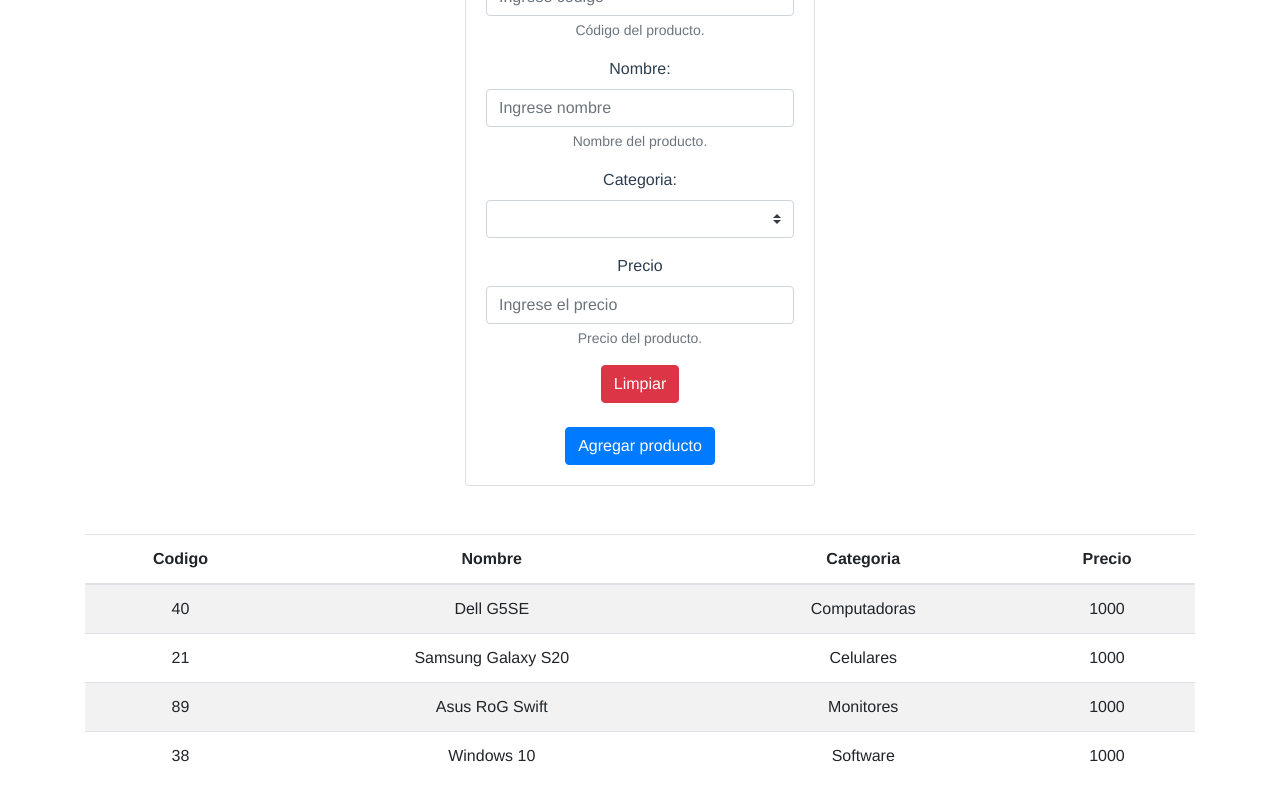
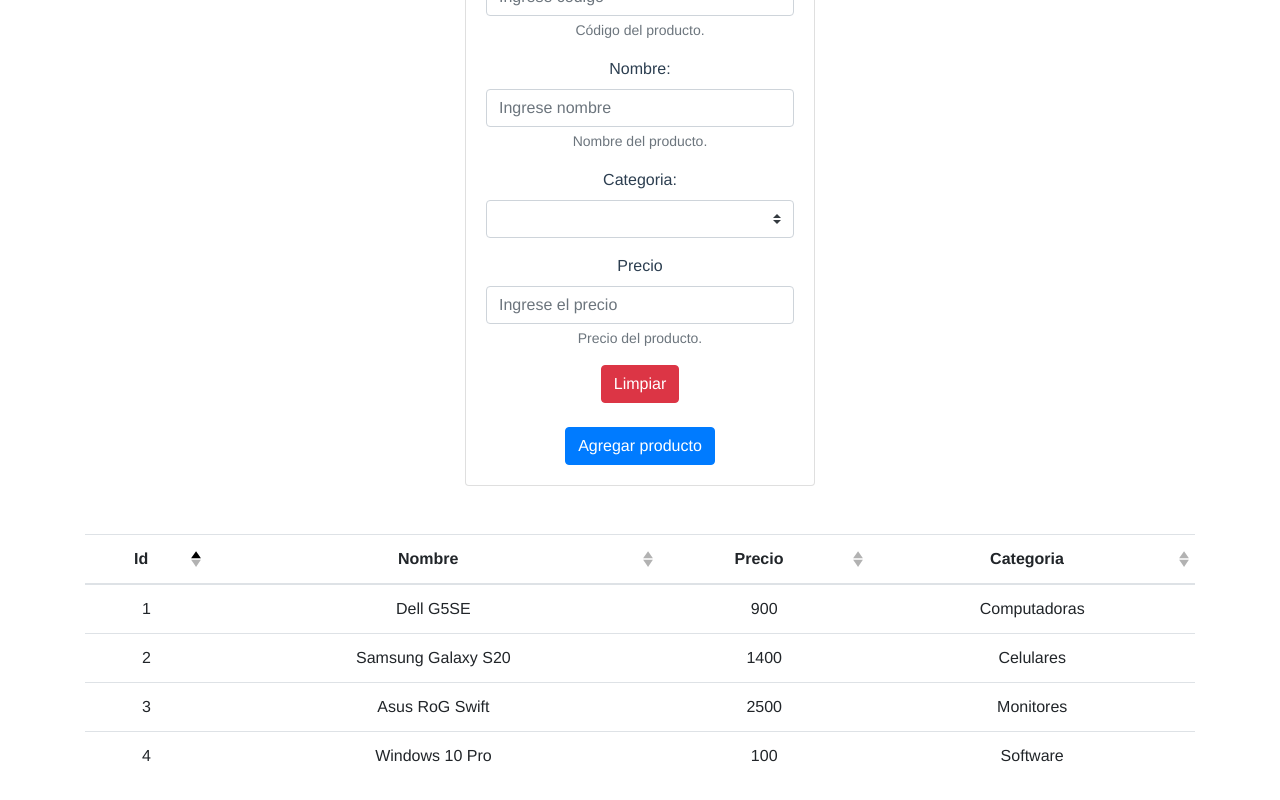
Before and after one commit to medinajose1502/front, a Vue app: page / in a window 1280 px wide. Shown: the part 562-1362 px from the top of the page. Built offline with nearby package versions, Linux system fonts and the light colour scheme.

Commit message:
table sort done

```diff
--- a/src/App.vue
+++ b/src/App.vue
@@ -7,7 +7,7 @@
         <b-col>
           </b-col>
             <b-col>
-              <Crud @producto-registrado="agregarAInventario"></Crud>
+              <Crud v-on:registrado="agregarAInventario"></Crud>
             </b-col>
           <b-col>
         </b-col>
--- a/src/components/Crud.vue
+++ b/src/components/Crud.vue
@@ -1,7 +1,7 @@
 <template>
   <div>
     <b-card>
-    <b-form @submit.prevent="onSubmit">
+    <b-form @submit.prevent="agregarP">
       <b-form-group id="input-group-1" label="Código:" label-for="input-1"
       description="Código del producto.">
         <b-form-input id="input-1" v-model="producto.id" type="text" placeholder="Ingrese código"></b-form-input>
@@ -24,7 +24,7 @@
       <b-button type="reset" variant="danger">Limpiar</b-button>
       <br>
       <br>
-      <b-button type="submit" variant="primary">Agregar producto</b-button>
+      <b-button type="submit" action="onSubmit" variant="primary">Agregar producto</b-button>
     </b-form>
     </b-card>
   </div>
@@ -48,7 +48,7 @@ export default {
     }
   },
   methods: {
-    onSubmit()
+    agregarP()
     {
       if(this.id && this.nombre && this.categoria && this.precio && this.img)
       {
@@ -61,25 +61,22 @@ export default {
           precio: this.precio
         }
         this.$emit('producto-registrado', productoAgregado)
-        this.id = null
-        this.nombre = null
-        this.categoria = null
-        this.precio = null
       }
-      else{
+      else
+      {
           if(this.id == '') this.errores.push("Debe ingresar un código.")
           if(this.nombre == '') this.errores.push("Debe ingresar un nombre para el producto.")
           if(this.categoria == '') this.errores.push("Debe selecciona una categoria.")
           if(this.precio == null) this.errores.push("Debe ingresar un precio.")
-        }
-    },
+      }
+    }/*,
     onReset()
     {
       this.id = null
       this.nombre = null
       this.categoria = null
       this.precio = null
-    }
+    }*/
   }
 }
 </script>
--- a/src/components/Tabla.vue
+++ b/src/components/Tabla.vue
@@ -2,7 +2,7 @@
   <div>
   <br>
   <br>
-    <b-table striped hover :items="items"></b-table>
+    <b-table :items="items" :fields="fields" :sort-by.sync="sortBy" :sort-desc.sync="sortDesc" sort-icon-leftstriped hover></b-table>
   <br>
   <br>
   </div>
@@ -13,11 +13,19 @@
   export default {
     data() {
       return {
+        sortBy: 'id',
+        sortDesc: false,
+        fields: [
+          { key: 'id', sortable: true },
+          { key: 'nombre', sortable: true },
+          { key: 'precio', sortable: true },
+          { key: 'categoria', sortable: true }
+        ],
         items: [
-          { codigo: 40, nombre: 'Dell G5SE', categoria: 'Computadoras', precio: 1000},
-          { codigo: 21, nombre: 'Samsung Galaxy S20', categoria: 'Celulares', precio: 1000},
-          { codigo: 89, nombre: 'Asus RoG Swift', categoria: 'Monitores', precio: 1000},
-          { codigo: 38, nombre: 'Windows 10', categoria: 'Software', precio: 1000}
+          { id: 1, nombre: 'Dell G5SE', precio: '900', categoria: 'Computadoras' },
+          { id: 2, nombre: 'Samsung Galaxy S20', precio: '1400', categoria: 'Celulares' },
+          { id: 3, nombre: 'Asus RoG Swift', precio: '2500', categoria: 'Monitores' },
+          { id: 4, nombre: 'Windows 10 Pro', precio: '100', categoria: 'Software' }
         ]
       }
     }
```
